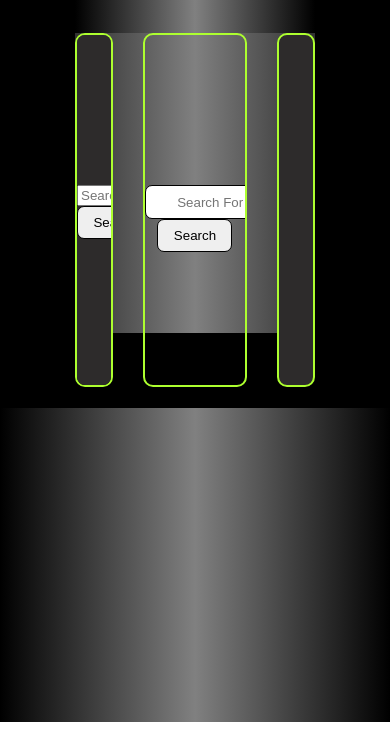
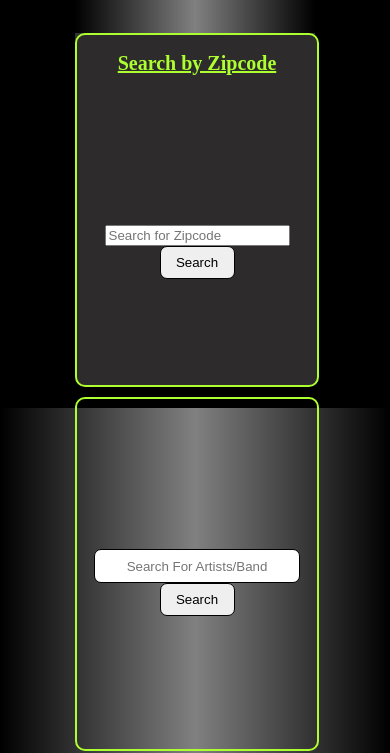
Before and after one commit to jswearingen18/CosmicCode, a plain HTML site: page index.html in a window 390 px wide. Shown: the part 122-875 px from the top of the page. Before the commit the page ends 844 px from the top, so only its background shows below. Drawn offline with nearby package versions, Linux system fonts and the light colour scheme.

Commit message:
making application responsive

```diff
--- a/asset/style.css
+++ b/asset/style.css
@@ -124,6 +124,7 @@ span {
     border-radius: 10px;
     margin-left: 30px;
     width: 250px;
+
 }
 .upcomingEv {
     background-color: rgb(45, 43, 43);
@@ -138,4 +139,35 @@ span {
 .events {
     height: 300px;
     display: flex;
+
 }
+
+#history {
+    font-size: 20px;
+    text-decoration: underline;
+    text-align: center ;
+}
+@media only screen and (max-width: 600px) {
+    .events {
+        display: block;
+        margin: 0px;
+    }
+    .upcomingEv {
+        width: 100%;
+    }
+
+    .background {
+        width: 100%;
+        text-align: center;
+        margin-top: 10px;
+
+    }
+
+    .searchHistory {
+        width: 100%;
+        margin: 0%;
+        font-size: 500%;
+        text-align: center;
+        margin-top: 10px;
+    }
+}
--- a/index.html
+++ b/index.html
@@ -13,6 +13,7 @@
     <body>
         <div class="events">
         <div class="upcomingEv">
+            <h2 id="history">Search by Zipcode</h2>
             <center>
                 <input type="text" id="searchPostal" placeholder="Search for Zipcode">
                 <button class="searchBtn">Search</button>
@@ -27,7 +28,7 @@
             <div class="artistList" style="scroll-behavior: smooth;"></div>
         </div>
     </div>
-    <div id="searchHistory" class="searchHistory"></div>
+    <div id="searchHistory" class="searchHistory"><h2 id="history">Search History:</h2></div>
 </div>
     <!-- Links to jQuery and JavaScript-->
         <script src="https://code.jquery.com/jquery-3.4.1.min.js"></script>
```
